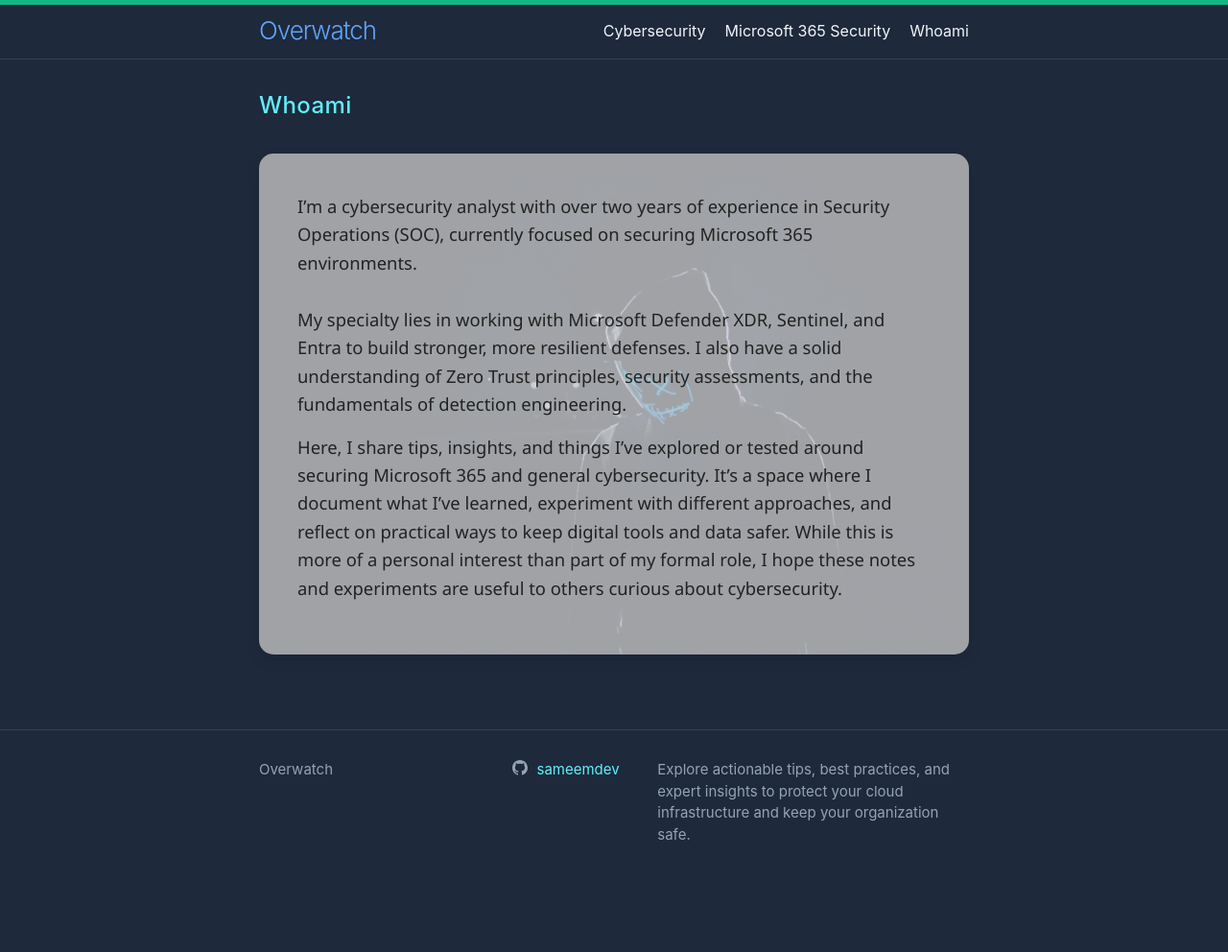
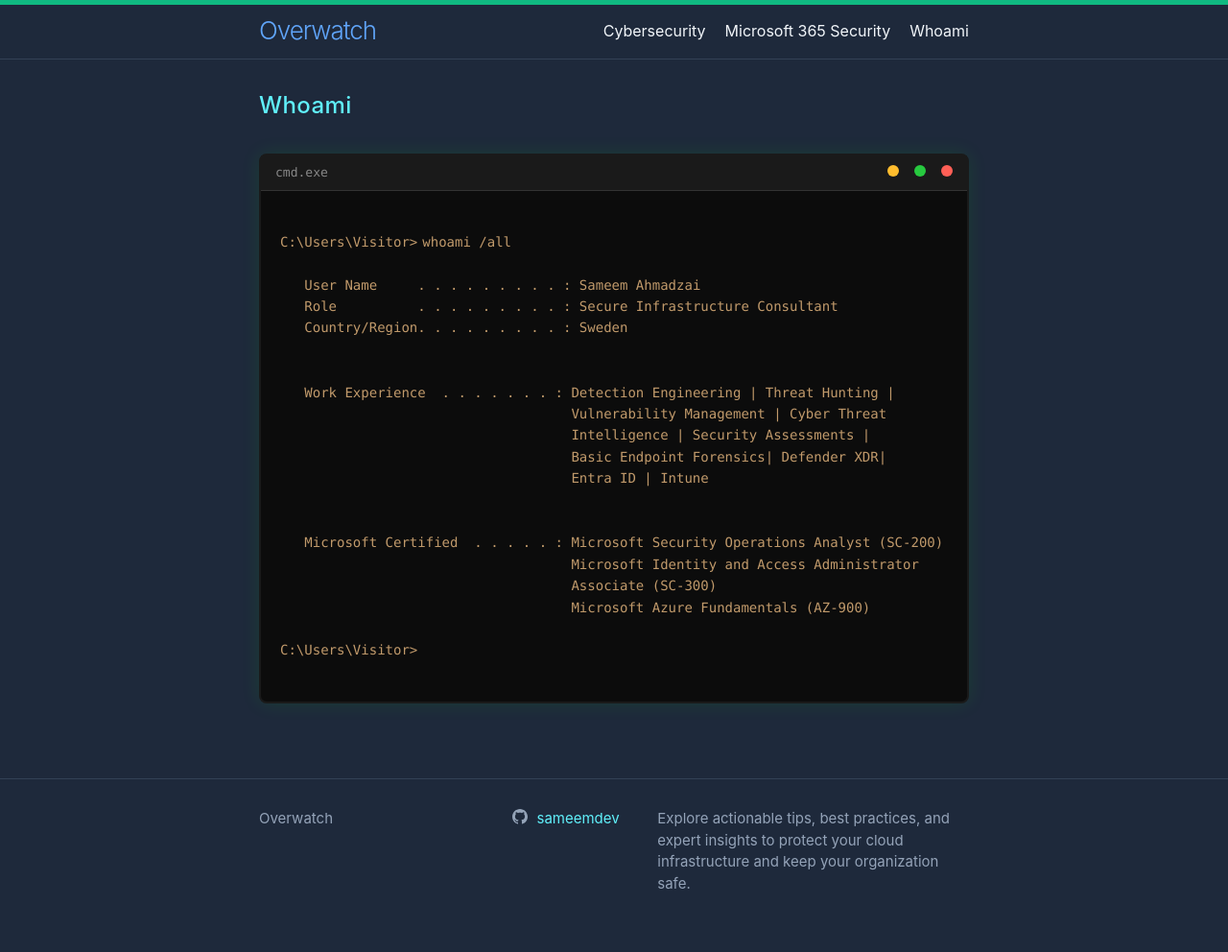
Before and after one commit to sameemdev/sameemdev.github.io, a Jekyll site: the page built from about.markdown, in a window 1280 px wide. Shown: the whole page at 96% size. Built offline with Jekyll 4.4.1, drawn with Linux system fonts in a browser that asks for light colours; before the commit the page ends 941 px from its top, so only the background shows below that.

Commit message:
about page changed

```diff
--- a/_posts/cybersecurity/2026-02-09-APT28.markdown
+++ b/_posts/cybersecurity/2026-02-09-APT28.markdown
@@ -2,8 +2,8 @@
 layout: post
 title:  "Verifying Detection Coverage for APT28"
 date:   2026-02-09
-categories: []
-tags: [APT]
+categories: [cybersecurity]
+tags: [APT,cybersecurity]
 description: "Verifying detection coverage for APT28"
 ---
 
--- a/about.markdown
+++ b/about.markdown
@@ -4,65 +4,122 @@ title: Whoami
 permalink: /about/
 ---
 <style>
-  .about-container {
+  .terminal-container {
+    background: #0c0c0c;
+    border: 2px solid #1a1a1a;
+    border-radius: 8px;
+    padding: 20px;
+    margin: 2rem auto;
+    max-width: 900px;
+    font-family: 'Consolas', 'Courier New', monospace;
+    box-shadow: 0 0 20px rgba(0, 255, 0, 0.1);
     position: relative;
-    max-width: 900px;
-    padding: 2.5rem;
-    border-radius: 15px;
-    overflow: hidden;
-    box-shadow: 0 6px 15px rgba(0,0,0,0.1);
   }
 
-  /* Background image visible, no dark filter */
-  .about-container::before {
-    content: "";
-    position: absolute;
-    inset: 0;
-    background-image: url('{{ site.baseurl }}/assets/images/white-hat-hacker.jpg');
-    background-size: cover;
-    background-position: center;
-    opacity: 0.45;  /* Semi-transparent image */
-    z-index: 0;
+  .terminal-header {
+    background: #1a1a1a;
+    margin: -20px -20px 20px -20px;
+    padding: 8px 15px;
+    border-bottom: 1px solid #333;
+    font-size: 13px;
+    color: #888;
   }
 
-  /* White overlay to keep text readable */
-  .about-container::after {
-    content: "";
-    position: absolute;
-    inset: 0;
-    background: rgba(255, 255, 255, 0.6); /* Light white overlay */
-    z-index: 1;
+  .terminal-title {
+    display: inline-block;
   }
 
-  /* Text above overlays */
-  .about-text {
-    position: relative;
-    z-index: 2;
-    font-family: 'Segoe UI', Tahoma, Geneva, Verdana, sans-serif;
-    font-size: 1.15rem;
+  .terminal-buttons {
+    float: right;
+  }
+
+  .terminal-buttons span {
+    display: inline-block;
+    width: 12px;
+    height: 12px;
+    border-radius: 50%;
+    margin-left: 8px;
+  }
+
+  .btn-close { background: #ff5f56; }
+  .btn-minimize { background: #ffbd2e; }
+  .btn-maximize { background: #27c93f; }
+
+  .terminal-output {
+    color: #c19a6b;
+    font-size: 14px;
     line-height: 1.6;
-    color: #222;
+    white-space: pre-wrap;
+    word-wrap: break-word;
+  }
+
+  .cmd-prompt {
+    color: #c19a6b;
+    margin-bottom: 10px;
+  }
+
+  .cmd-prompt::before {
+    content: "C:\\Users\\Visitor>";
+    margin-right: 5px;
+  }
+
+  .blink {
+    animation: blink 1s infinite;
+  }
+
+  @keyframes blink {
+    0%, 50% { opacity: 1; }
+    51%, 100% { opacity: 0; }
+  }
+
+  .section-header {
+    color: #c19a6b;
+    margin-top: 20px;
+    margin-bottom: 10px;
   }
 
   @media (max-width: 700px) {
-    .about-container {
-      padding: 1.5rem 1rem;
+    .terminal-container {
+      padding: 15px;
+      margin: 1rem;
     }
 
-    .about-text {
-      font-size: 1rem;
+    .terminal-output {
+      font-size: 12px;
     }
   }
 </style>
 
-<div class="about-container">
-  <div class="about-text">
-    <p>
-      I’m a cybersecurity analyst with over two years of experience in Security Operations (SOC), currently focused on securing Microsoft 365 environments.<br><br>
-      My specialty lies in working with Microsoft Defender XDR, Sentinel, and Entra to build stronger, more resilient defenses. I also have a solid understanding of Zero Trust principles, security assessments, and the fundamentals of detection engineering.
-    </p>
-    <p>
-      Here, I share tips, insights, and things I’ve explored or tested around securing Microsoft 365 and general cybersecurity. It’s a space where I document what I’ve learned, experiment with different approaches, and reflect on practical ways to keep digital tools and data safer. While this is more of a personal interest than part of my formal role, I hope these notes and experiments are useful to others curious about cybersecurity.
-    </p>
+<div class="terminal-container">
+  <div class="terminal-header">
+    <span class="terminal-title">cmd.exe</span>
+    <div class="terminal-buttons">
+      <span class="btn-minimize"></span>
+      <span class="btn-maximize"></span>
+      <span class="btn-close"></span>
+    </div>
+  </div>
+
+  <div class="terminal-output">
+<span class="cmd-prompt">whoami /all</span>
+
+   User Name     . . . . . . . . . : Sameem Ahmadzai
+   Role          . . . . . . . . . : Secure Infrastructure Consultant
+   Country/Region. . . . . . . . . : Sweden
+
+
+   Work Experience  . . . . . . . : Detection Engineering | Threat Hunting |
+                                    Vulnerability Management | Cyber Threat
+                                    Intelligence | Security Assessments |
+                                    Basic Endpoint Forensics| Defender XDR|
+                                    Entra ID | Intune
+
+
+   Microsoft Certified  . . . . . : Microsoft Security Operations Analyst (SC-200)
+                                    Microsoft Identity and Access Administrator
+                                    Associate (SC-300)
+                                    Microsoft Azure Fundamentals (AZ-900)
+
+<span class="cmd-prompt"><span class="blink">_</span></span>
   </div>
 </div>
```
Also changed, not shown: 7 other files.
